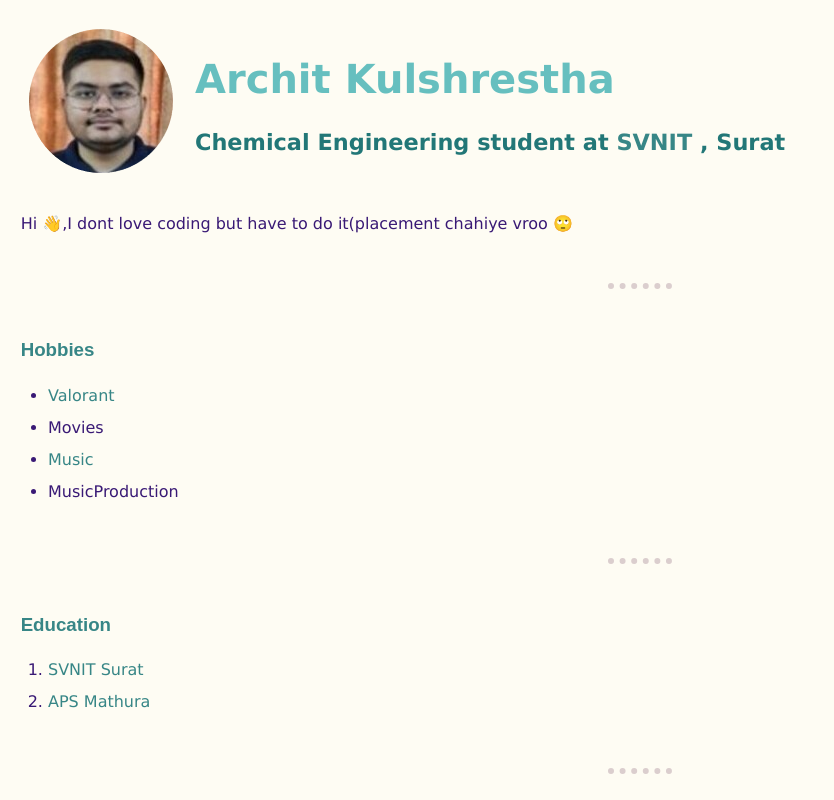
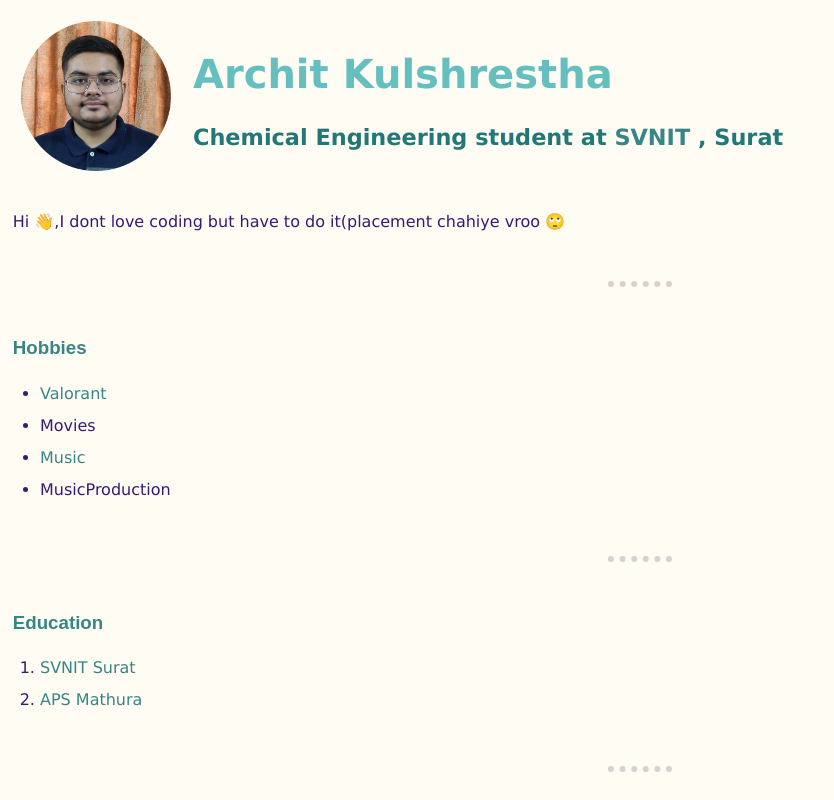
Before and after one commit to ArchitKulshrestha/personalsite, a plain HTML site: page index.html in a window 1280 px wide. Shown: the top 800 px of the page, without its empty margins (0-834 px from the left). Drawn offline with Linux system fonts and the light colour scheme.

Commit message:
Add files via upload

```diff
--- a/css/style.css
+++ b/css/style.css
@@ -1,7 +1,10 @@
 body{
     background-color:#FEFCF3;
     color:#391975;
-  font-family:'Lucida Sans', 'Lucida Sans Regular', 'Lucida Grande', 'Lucida Sans Unicode', Geneva, Verdana, sans-serif;}
+  font-family:'Lucida Sans', 'Lucida Sans Regular', 'Lucida Grande', 'Lucida Sans Unicode', Geneva, Verdana, sans-serif;
+  margin: 0;
+  padding: 0;
+  height: 100%;}
 
 
 hr{
@@ -41,12 +44,14 @@ table{
     margin-left: 0%;}
 
 .bottom-container{
+
     margin: 2%;
     background-color:#6af3e1;
     text-align: center;
     font-family: 'Courier New', Courier, monospace;
     margin-left: 0px;
     margin-right: 0px;
+    margin: 0;
 
 margin-bottom: 0px;
 padding: 50px 0px 50px;}
@@ -97,3 +102,7 @@ li{
     color: #637a75;
     padding: 20px 0px;
   }
+
+  .myimg{
+    width: 150px;
+  }
--- a/index.html
+++ b/index.html
@@ -7,13 +7,16 @@
 
 <title>Archit_Kulshrestha</title>
 <link rel="stylesheet" href="css/style.css">
+ <!--<link href="https://cdn.jsdelivr.net/npm/bootstrap@5.2.3/dist/css/bootstrap.min.css" rel="stylesheet" integrity="sha384-rbsA2VBKQhggwzxH7pPCaAqO46MgnOM80zW1RWuH61DGLwZJEdK2Kadq2F9CUG65" crossorigin="anonymous">
+ <script src="https://cdn.jsdelivr.net/npm/bootstrap@5.2.3/dist/js/bootstrap.bundle.min.js" integrity="sha384-kenU1KFdBIe4zVF0s0G1M5b4hcpxyD9F7jL+jjXkk+Q2h455rYXK/7HAuoJl+0I4" crossorigin="anonymous"></script> -->
+
     <link rel="shortcut icon" type="image/jpg" href="favicon.ico"/>
 
 </head>
 <body >
     <table class="imgtable" cellspacing="20"  >
         <tr>
-            <td><img src="Archit3-modified.png" alt="Archit"></td>
+            <td><img class="myimg" src="myimg.png" alt="Archit"></td>
             <td><h1>Archit Kulshrestha</h1>
 
                 <p class="intro"><strong>Chemical Engineering student at <a href="https://www.svnit.ac.in/web/about-us.php">SVNIT</a> , Surat</strong></p></td>
@@ -74,7 +77,7 @@
                 <td><textarea name="message" rows="4" cols="30"></textarea><br></td>
                 </tr>
         </table>
-        <input class="btn" type="submit" name="" >
+        <input class="btn" type="submit" name="submit" >
         </form>
         <hr id="bottom">
         <div class="bottom-container">
```
Also changed, not shown: android-chrome-192x192.png (added), android-chrome-512x512.png (added), apple-touch-icon.png (added), favicon-16x16.png (added), favicon-32x32.png (added), favicon.ico, myimg.png (added), site.webmanifest (added), 1 other file.
